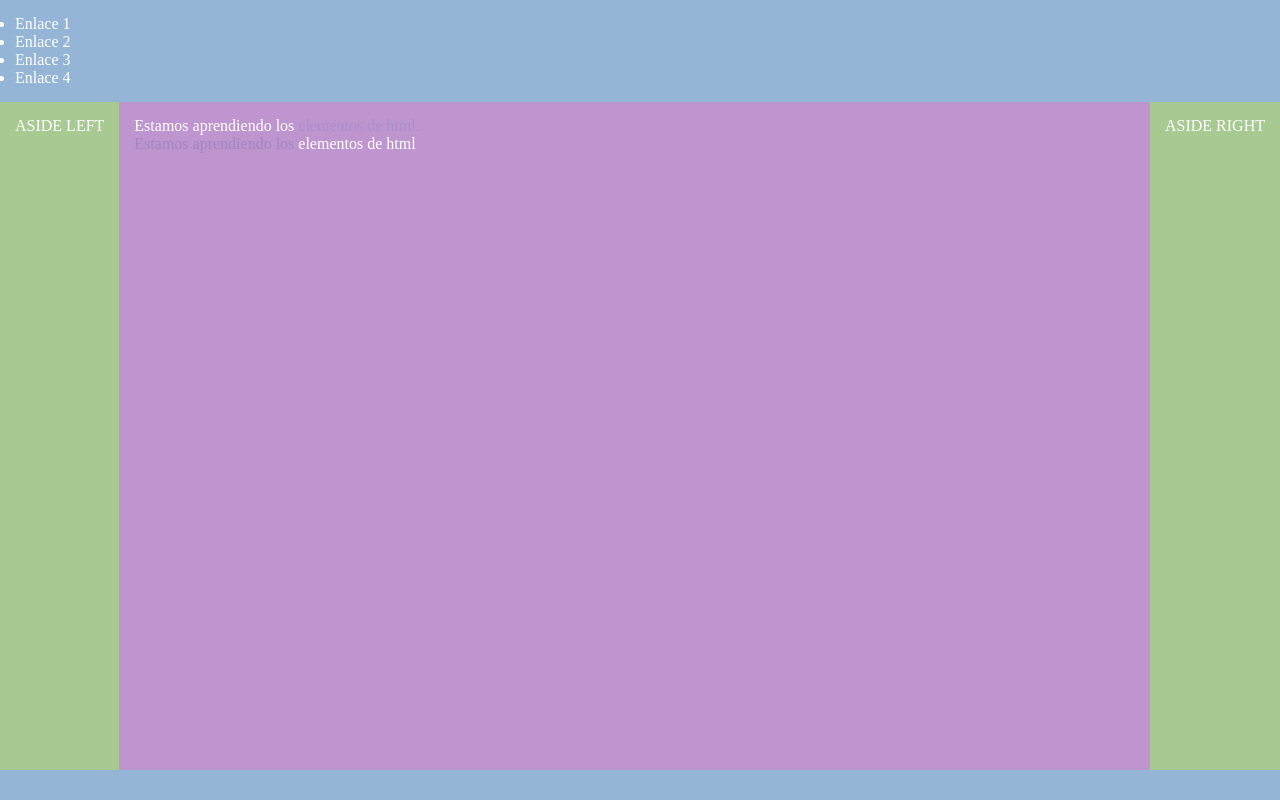
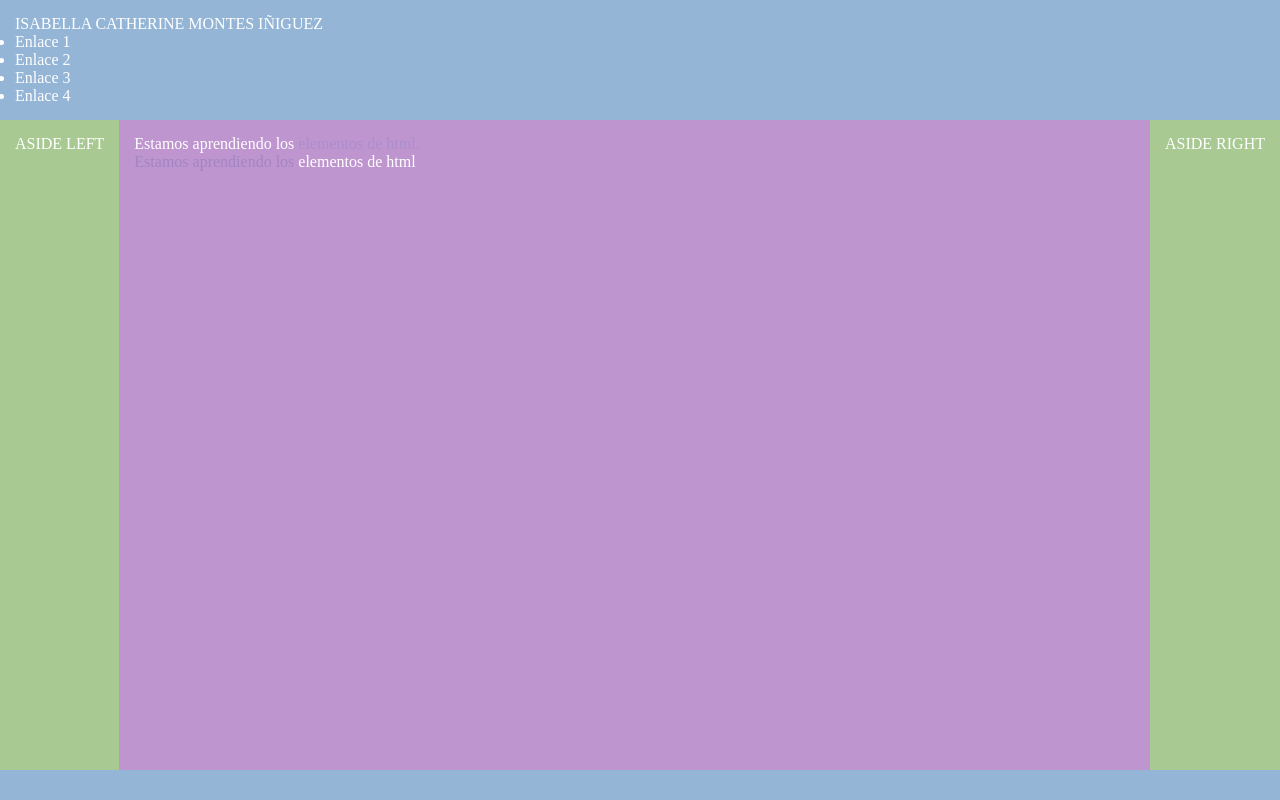
Before and after one commit to Isabella12-bit/ELEMENTOS_DISENIOCLASICO, a plain HTML site: page index.html in a window 1280 px wide. Drawn offline with Linux system fonts and the light colour scheme.

Commit message:
agregado de nombre

```diff
--- a/index.html
+++ b/index.html
@@ -8,6 +8,7 @@
 </head>
 <body>
     <div id="header">
+        <p>ISABELLA CATHERINE MONTES IÑIGUEZ</p>
         <div id="nav">
             <ul>
                 <li>Enlace 1</li>
```
